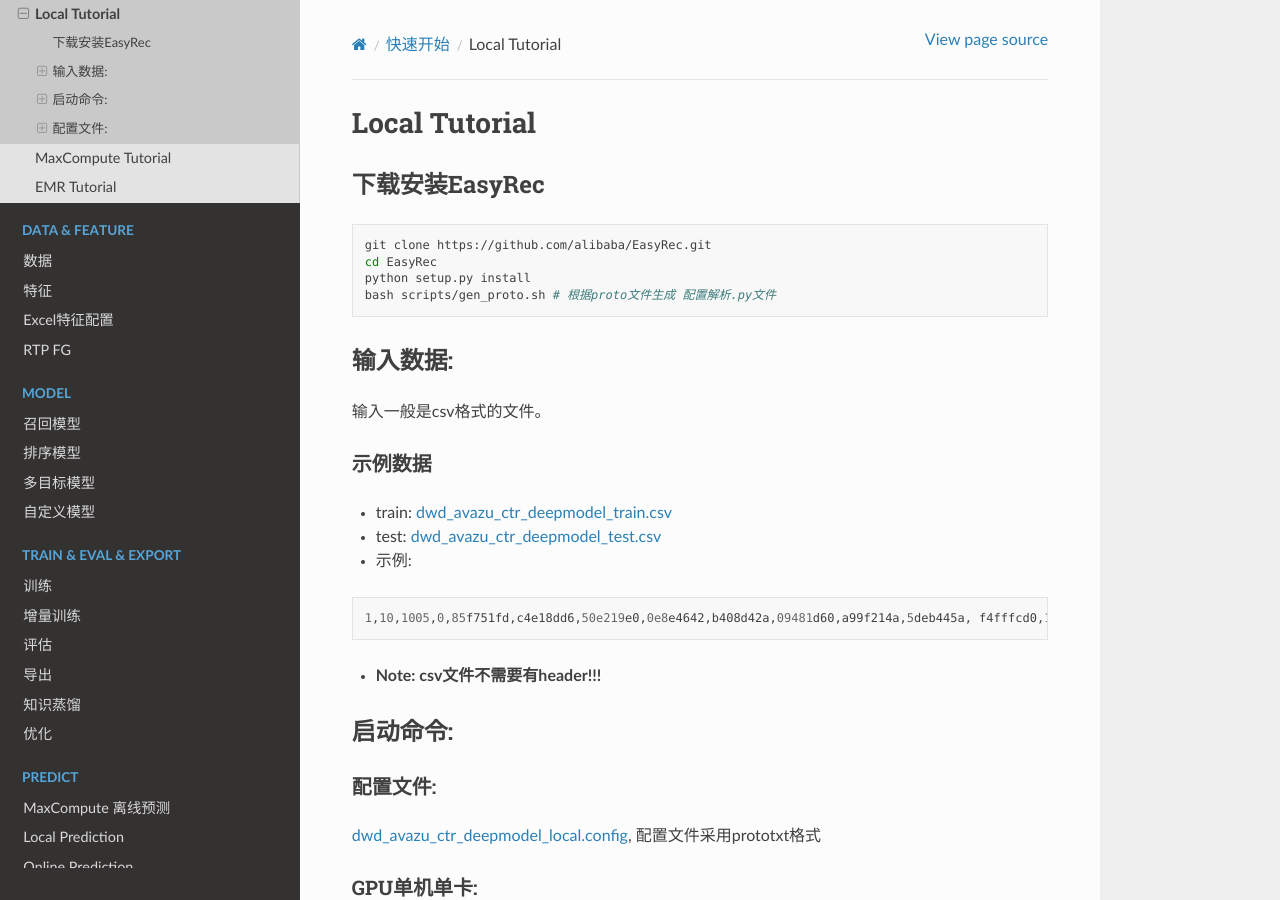
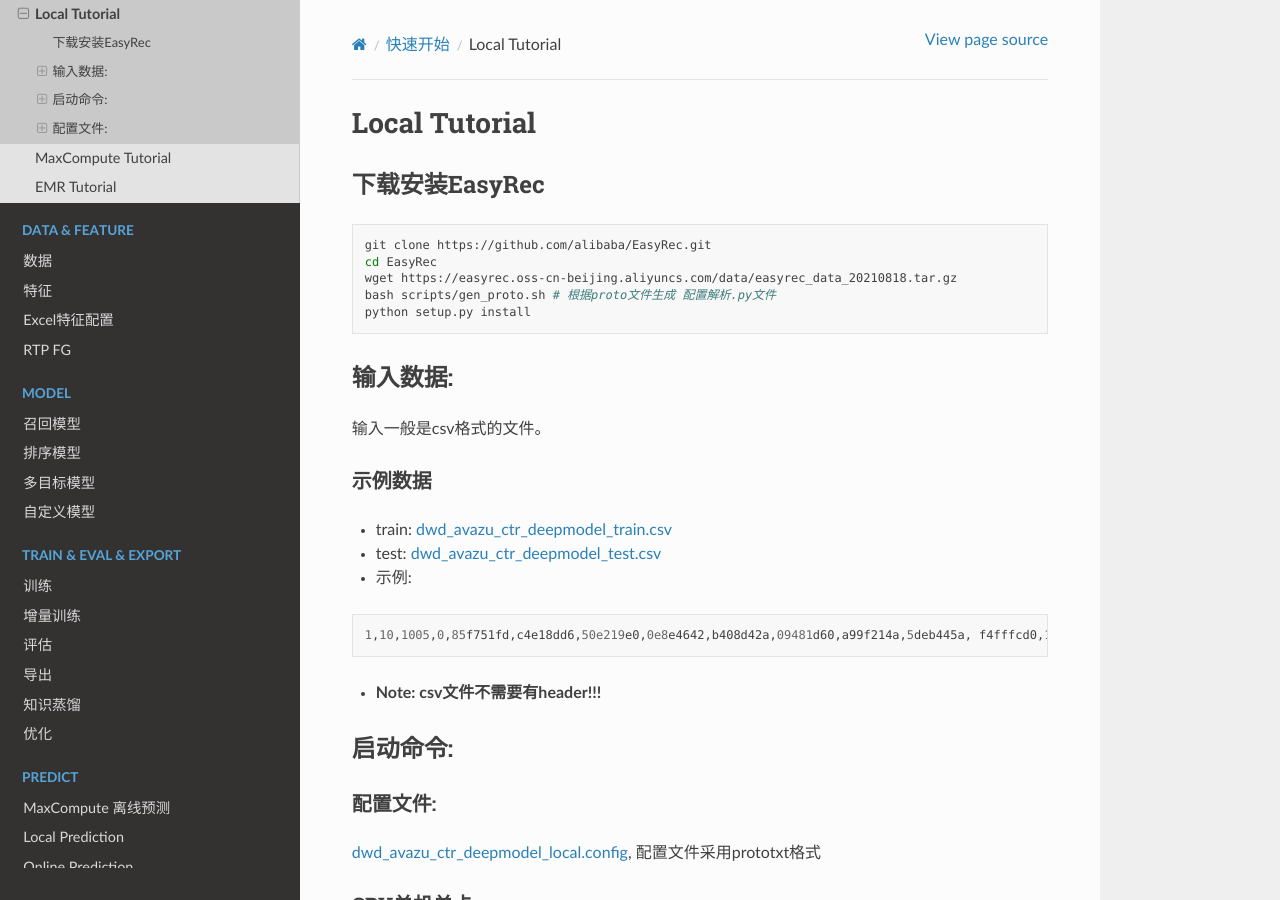
Before and after one commit to alibaba/EasyRec, a Sphinx documentation site: the page built from docs/source/quick_start/local_tutorial.md, in a window 1280 px wide and 900 px high. Built offline with Sphinx 7.4.7 and the Read the Docs theme 2.0.0, drawn with Linux system fonts in a browser that asks for light colours; the version number is read from the project's files by our own code.

Commit message:
Update local_tutorial.md

````diff
--- a/docs/source/quick_start/local_tutorial.md
+++ b/docs/source/quick_start/local_tutorial.md
@@ -5,8 +5,9 @@
 ```bash
 git clone https://github.com/alibaba/EasyRec.git
 cd EasyRec
+wget https://easyrec.oss-cn-beijing.aliyuncs.com/data/easyrec_data_20210818.tar.gz
+bash scripts/gen_proto.sh # 根据proto文件生成 配置解析.py文件
 python setup.py install
-bash scripts/gen_proto.sh # 根据proto文件生成 配置解析.py文件
 ```
 
 ### 输入数据:
````
